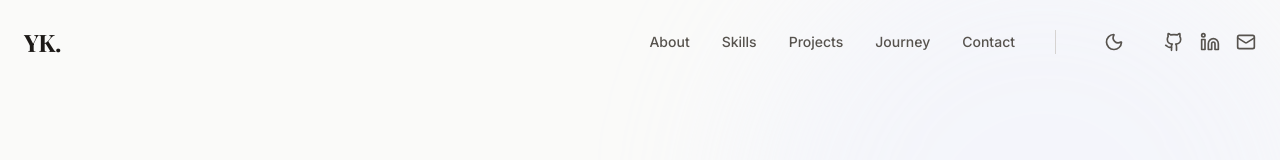
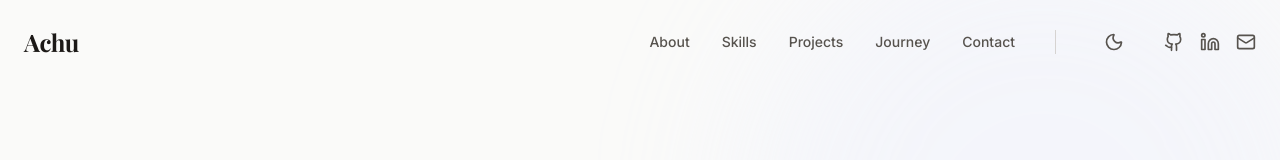
Before and after one commit to Yashwant00CR7/Portfolio-Website, a React (Vite) app: page / in a window 1280 px wide. Shown: the top 160 px of the page. Built offline with nearby package versions, Linux system fonts and the light colour scheme; a web font is replaced by a local one.

Commit message:
Added Three.js

```diff
--- a/components/Hero.tsx
+++ b/components/Hero.tsx
@@ -1,6 +1,8 @@
 import React from 'react';
 import { motion } from 'framer-motion';
 import { ArrowRight, Github, Linkedin, Mail, ChevronDown } from 'lucide-react';
+
+import ThreeBackground from './ThreeBackground';
 
 interface HeroProps {
   onNavigate?: (page: string, section?: string) => void;
@@ -16,6 +18,9 @@ const Hero: React.FC<HeroProps> = ({ onNavigate }) => {
 
   return (
     <section id="home" className="min-h-screen flex flex-col justify-center relative bg-stone-50 dark:bg-stone-950 transition-colors duration-300 overflow-hidden pt-20">
+
+      {/* 3D Background */}
+      <ThreeBackground />
 
       {/* Background Elements */}
       <div className="absolute inset-0 overflow-hidden pointer-events-none">
--- a/components/Navbar.tsx
+++ b/components/Navbar.tsx
@@ -58,8 +58,7 @@ const Navbar: React.FC<NavbarProps> = ({ onNavigate, currentPage, theme, onToggl
           animate: { y: 0 },
           transition: { duration: 0.5 }
         } as any)}
-        className={`fixed top-0 left-0 right-0 z-50 transition-all duration-300 ${
-          isDarkNav
+        className={`fixed top-0 left-0 right-0 z-50 transition-all duration-300 ${isDarkNav
           ? 'backdrop-blur-md bg-stone-50/80 dark:bg-stone-950/80 border-b border-stone-200 dark:border-stone-800 shadow-soft py-4'
           : 'bg-transparent py-6'
           }`}
@@ -69,7 +68,7 @@ const Navbar: React.FC<NavbarProps> = ({ onNavigate, currentPage, theme, onToggl
             onClick={() => handleNavClick('home', 'home')}
             className="font-serif text-2xl font-bold tracking-tight z-50 relative cursor-scale group flex items-center"
           >
-            <span className="text-stone-900 dark:text-stone-100 group-hover:text-transparent group-hover:bg-clip-text group-hover:bg-gradient-to-r group-hover:from-purple-600 group-hover:to-cyan-600 transition-all duration-300">YK.</span>
+            <span className="text-stone-900 dark:text-stone-100 group-hover:text-transparent group-hover:bg-clip-text group-hover:bg-gradient-to-r group-hover:from-purple-600 group-hover:to-cyan-600 transition-all duration-300">Achu</span>
           </button>
 
           {/* Desktop Nav */}
@@ -83,13 +82,11 @@ const Navbar: React.FC<NavbarProps> = ({ onNavigate, currentPage, theme, onToggl
                 <button
                   key={link.name}
                   onClick={link.action}
-                  className={`text-sm font-medium transition-colors relative group cursor-scale ${
-                    isActive ? 'text-stone-900 dark:text-stone-100' : 'text-stone-600 dark:text-stone-400 hover:text-stone-900 dark:hover:text-stone-100'
+                  className={`text-sm font-medium transition-colors relative group cursor-scale ${isActive ? 'text-stone-900 dark:text-stone-100' : 'text-stone-600 dark:text-stone-400 hover:text-stone-900 dark:hover:text-stone-100'
                     }`}
                 >
                   {link.name}
-                  <span className={`absolute -bottom-1 left-0 h-0.5 bg-gradient-to-r from-purple-500 to-cyan-500 transition-all duration-300 ${
-                     isActive ? 'w-full' : 'w-0 group-hover:w-full'
+                  <span className={`absolute -bottom-1 left-0 h-0.5 bg-gradient-to-r from-purple-500 to-cyan-500 transition-all duration-300 ${isActive ? 'w-full' : 'w-0 group-hover:w-full'
                     }`} />
                 </button>
               );
--- /dev/null
+++ b/components/ThreeBackground.tsx
@@ -0,0 +1,44 @@
+import React, { useRef, useMemo } from 'react';
+import { Canvas, useFrame } from '@react-three/fiber';
+import { Points, PointMaterial } from '@react-three/drei';
+import * as random from 'maath/random/dist/maath-random.esm';
+
+const ParticleField = (props: any) => {
+    const ref = useRef<any>();
+
+    // Generate random points in a sphere
+    const sphere = useMemo(() => random.inSphere(new Float32Array(5000), { radius: 1.5 }), []);
+
+    useFrame((state, delta) => {
+        if (ref.current) {
+            ref.current.rotation.x -= delta / 10;
+            ref.current.rotation.y -= delta / 15;
+        }
+    });
+
+    return (
+        <group rotation={[0, 0, Math.PI / 4]}>
+            <Points ref={ref} positions={sphere} stride={3} frustumCulled={false} {...props}>
+                <PointMaterial
+                    transparent
+                    color="#8b5cf6" // Purple-ish to match the theme
+                    size={0.002}
+                    sizeAttenuation={true}
+                    depthWrite={false}
+                />
+            </Points>
+        </group>
+    );
+};
+
+const ThreeBackground: React.FC = () => {
+    return (
+        <div className="w-full h-full absolute inset-0 -z-10">
+            <Canvas camera={{ position: [0, 0, 1] }}>
+                <ParticleField />
+            </Canvas>
+        </div>
+    );
+};
+
+export default ThreeBackground;
```
Also changed, not shown: package.json (+6 -1 lines), 1 other file (tests, documents, lock files or other folders). Lines whose indentation alone changed are shown as unchanged.
